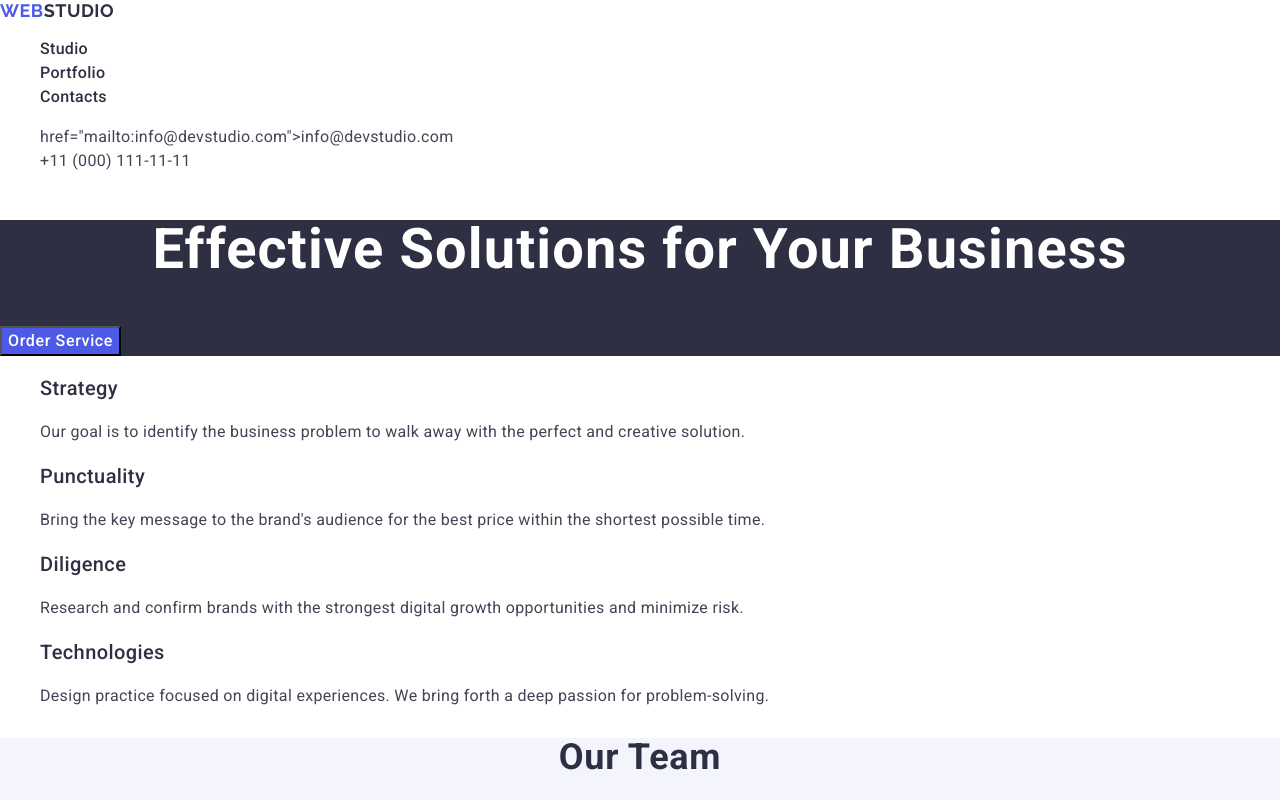
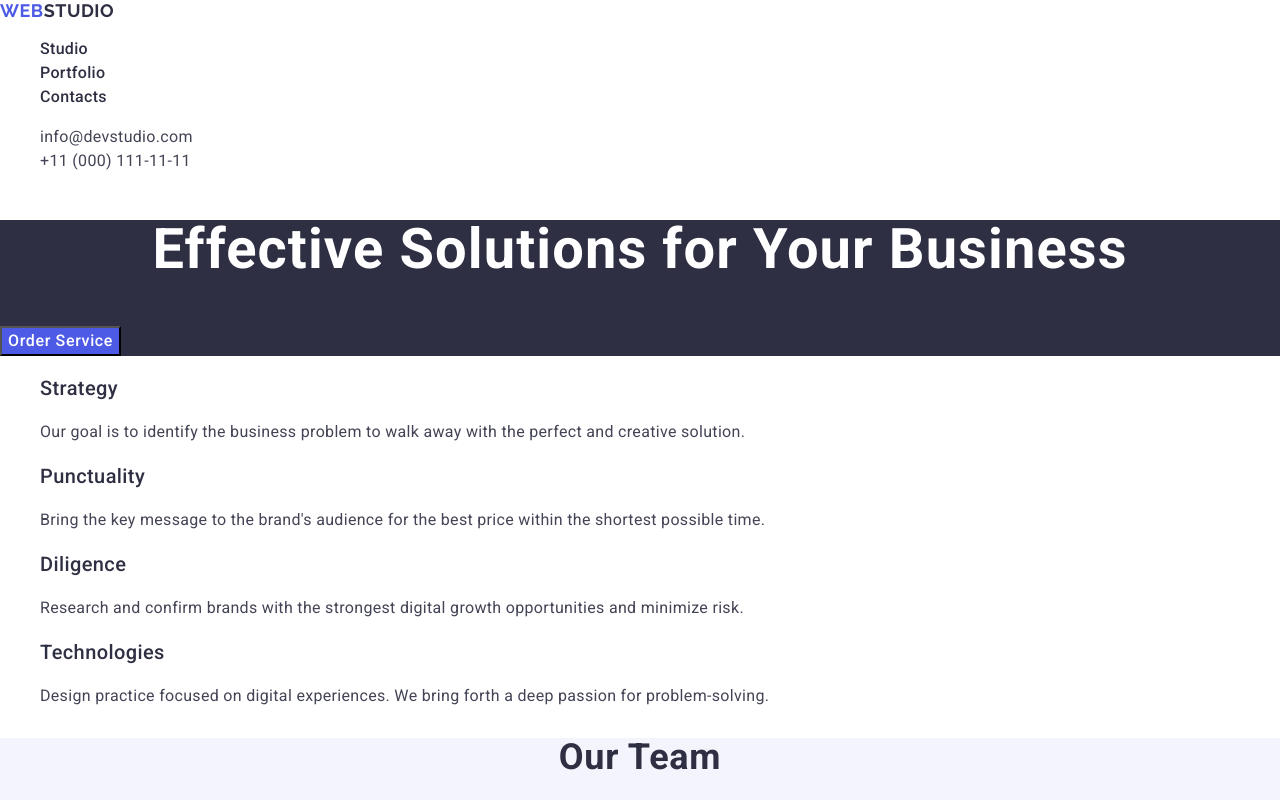
Before and after one commit to OleksiiPodorozhko/goit-markup-hw-02, a website: page index.html in a window 1280 px wide. Shown: the top 800 px of the page. Drawn offline with nearby package versions, Linux system fonts and the light colour scheme.

Commit message:
Fix due to hometask

```diff
--- a/index.html
+++ b/index.html
@@ -23,7 +23,7 @@
       <address class="address">
         <ul>
           <li>
-            <a class="address-list-item"> href="mailto:info@devstudio.com">info@devstudio.com</a>
+            <a class="address-list-item" href="mailto:info@devstudio.com">info@devstudio.com</a>
           </li>
           <li>
             <a class="address-list-item" href="tel:+110001111111">+11 (000) 111-11-11</a>
```
